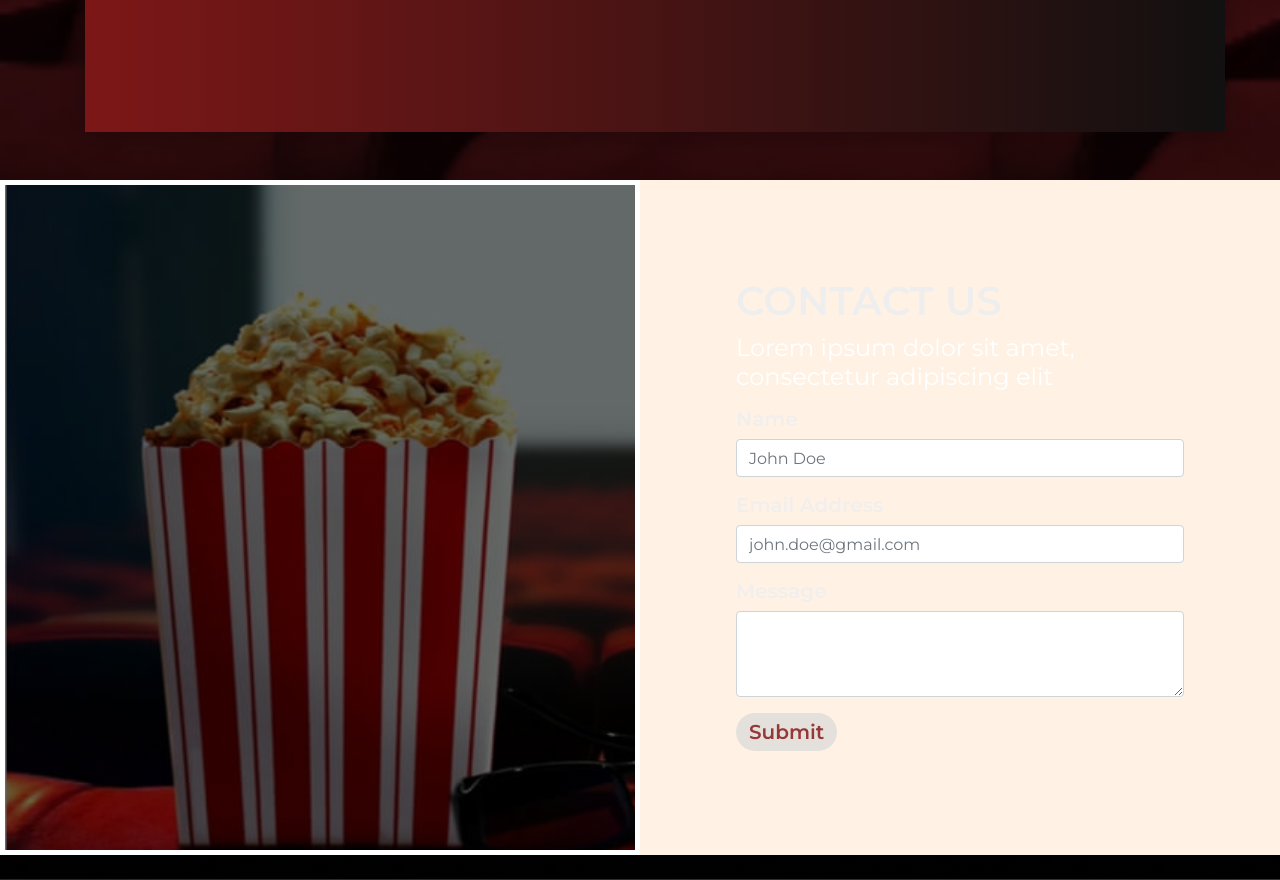
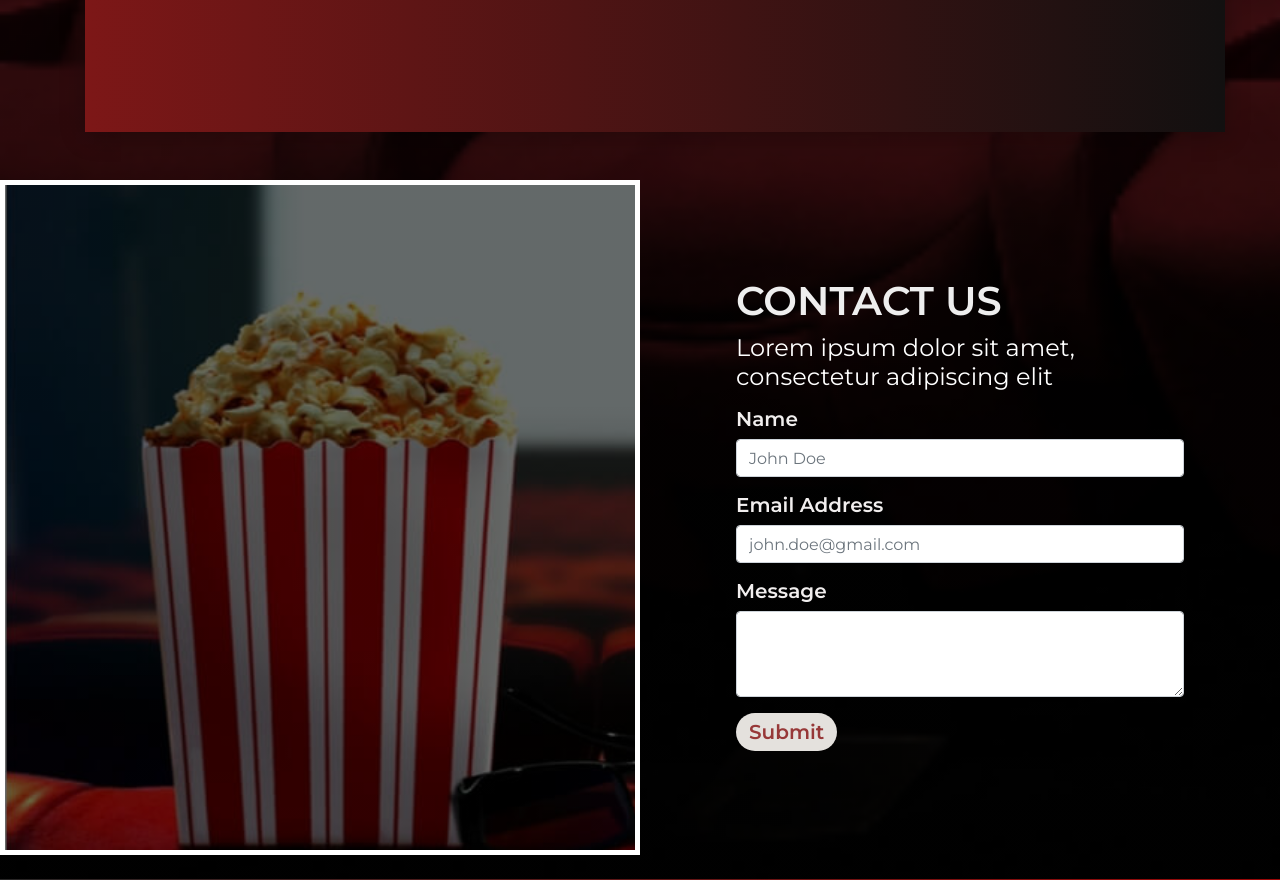
Before and after one commit to visxge/cinema, a Django app: template cinema1/cinema/cinema/templates/index.html in a window 1280 px wide. Shown: the part 1620-2500 px from the top of the page. Run offline with Django 3.2, Linux system fonts and the light colour scheme; the template is opened without the code that fills it, so the values that code supplies are empty.

Commit message:
Update style.css
to clear the contact page bg

```diff
--- a/cinema1/cinema/cinema/static/style.css
+++ b/cinema1/cinema/cinema/static/style.css
@@ -172,9 +172,6 @@ div .carousel-item {
 
 
 
-#Contact {
-	background-color: #fff2e4;
-}
 
 #ContactForm h2 {
 	color: #eeeeee;
```
